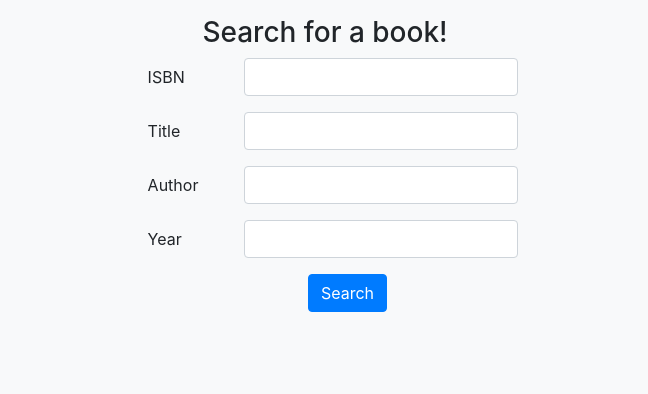
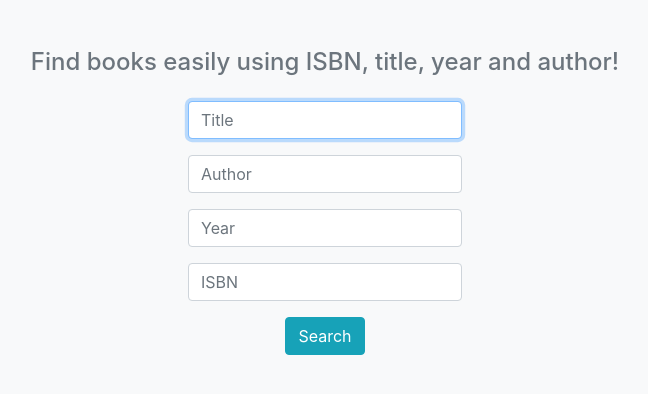
Before and after one commit to NKaty/Book-reviews, a Flask app: page /search-form in a window 1280 px wide. Shown: the part 56-450 px from the top of the page, without its empty margins (315-963 px from the left). Run offline with Flask 2, Linux system fonts and the light colour scheme; some libraries are stand-ins or nearby versions.

Commit message:
rework search form template

```diff
--- a/app/templates/search.html
+++ b/app/templates/search.html
@@ -2,40 +2,24 @@
 
 {% block body %}
 
-<h3 class="text-center">Search for a book!</h3>
-<div class="row justify-content-center">
-    <form action="{{ url_for('search') }}" method="get">
-        <div class="form-group row">
-            <label for="isbn" class="col-sm-3 col-form-label">ISBN</label>
-            <div class="col-sm-2">
-                <input type="text" class="form-control" id="isbn" name="isbn">
-            </div>
+<div class="text-center my-5">
+    <h4 class="text-secondary mb-4">Find books easily using ISBN, title, year and author!</h4>
+    <form action="{{ url_for('search') }}" method="get" name="search">
+        <div class="form-group">
+            <input type="text" class="form-control" name="title" placeholder="Title" autofocus>
         </div>
-        <div class="form-group row">
-            <label for="title" class="col-sm-3 col-form-label">Title</label>
-            <div class="col-sm-2">
-                <input type="text" class="form-control" id="title" name="title">
-            </div>
+        <div class="form-group">
+            <input type="text" class="form-control" name="author" placeholder="Author">
         </div>
-        <div class="form-group row">
-            <label for="author" class="col-sm-3 col-form-label">Author</label>
-            <div class="col-sm-2">
-                <input type="text" class="form-control" id="author" name="author">
-            </div>
+        <div class="form-group">
+            <input type="text" class="form-control" name="year" placeholder="Year">
         </div>
-        <div class="form-group row">
-            <label for="year" class="col-sm-3 col-form-label">Year</label>
-            <div class="col-sm-2">
-                <input type="number" min="0" class="form-control" id="year" name="year">
-            </div>
+        <div class="form-group">
+            <input type="text" class="form-control" name="isbn" placeholder="ISBN">
         </div>
-        <div class="form-group row justify-content-center">
-            <div class="col-sm-2">
-                <button type="submit" class="btn btn-primary">Search</button>
-            </div>
-        </div>
+        <button type="submit" class="btn btn-info">Search</button>
     </form>
+
 </div>
 
-
 {% endblock %}
```
